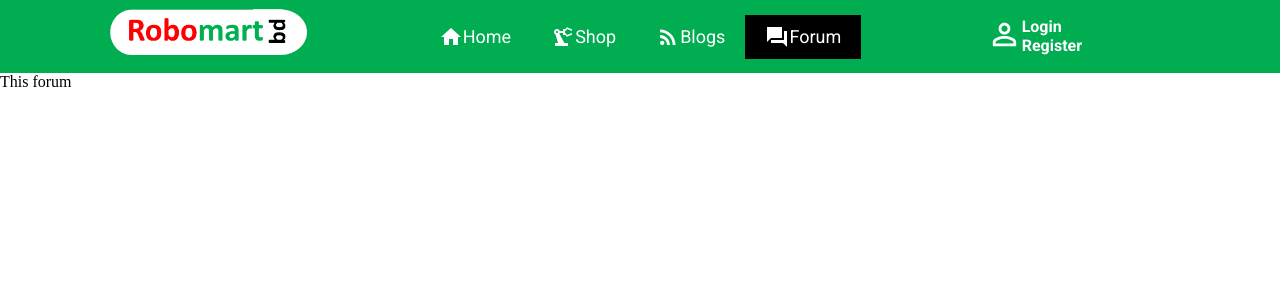
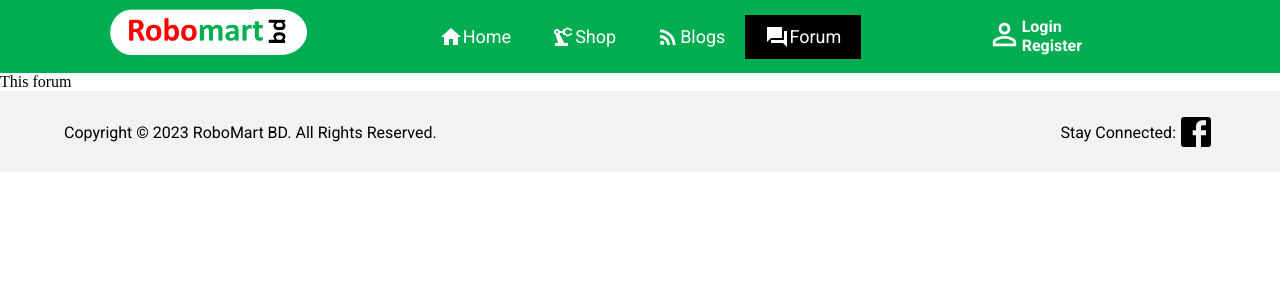
Before and after one commit to sabbir1054/robomartBD-frontend, a React (Vite) app: page /forum in a window 1280 px wide. Shown: the top 300 px of the page. Built offline with nearby package versions, Linux system fonts and the light colour scheme.

Commit message:
category wise product show done

```diff
--- a/src/App.jsx
+++ b/src/App.jsx
@@ -7,6 +7,7 @@ import Home from "./Pages/Home/Home";
 import MobileNavigation from "./Shared/NavigationBars/MobileNavigationBar/MobileNavigation";
 import MobileTopNavigation from "./Shared/NavigationBars/MobileNavigationBar/MobileTopNavigation";
 import NavigationBar from "./Shared/NavigationBars/NavigationBar";
+import Footer from "./Shared/Footer/Footer";
 
 function App() {
 
@@ -21,6 +22,7 @@ function App() {
         <Route path="/blogs" element={<BlogsMainPage />} />
         <Route path="/forum" element={<ForumMainPage />} />
       </Routes>
+      <Footer/>
       <MobileNavigation />
     </>
   );
--- a/src/Pages/Home/Home.jsx
+++ b/src/Pages/Home/Home.jsx
@@ -1,12 +1,14 @@
 import React from "react";
 import Hero from "./Sections/HeroSection/Hero";
 import TopSellingProducts from "./Sections/ToSellingProducts/TopSellingProducts";
+import CategoryProducts from "./Sections/CategoryWiseProducts/CategoryProducts";
 
 const Home = () => {
   return (
     <>
       <Hero />
       <TopSellingProducts />
+      <CategoryProducts/>
     </>
   );
 };
--- /dev/null
+++ b/src/Pages/Home/Sections/CategoryWiseProducts/CategoryProducts.jsx
@@ -0,0 +1,15 @@
+import React from "react";
+import SingleCategoryProducts from "./SingleCategoryProducts";
+const CategoryProducts = () => {
+  return (
+    <>
+          <SingleCategoryProducts title={"Network Modules" } />
+          <SingleCategoryProducts title={"Controller Boards" } />
+          <SingleCategoryProducts title={"Battery and Chargers" } />
+          <SingleCategoryProducts title={"Motor and Motor Drivers" } />
+          <SingleCategoryProducts title={"Sensors" } />
+    </>
+  );
+};
+
+export default CategoryProducts;
--- /dev/null
+++ b/src/Pages/Home/Sections/CategoryWiseProducts/CategoryProducts.module.scss
@@ -0,0 +1,3 @@
+.categoryProductsWrapper {
+  max-width: 85%;
+}
--- /dev/null
+++ b/src/Pages/Home/Sections/CategoryWiseProducts/SingleCategoryProducts.jsx
@@ -0,0 +1,53 @@
+import { Box, Button, Container, Grid, Typography } from "@mui/material";
+import React from "react";
+import SingleProductCard from "../../../../Shared/SingleProductCard/SingleProductCard";
+import styles from "./CategoryProducts.module.scss";
+const SingleCategoryProducts = ({ title }) => {
+  return (
+    <Container className={styles.categoryProductsWrapper}>
+      <Box paddingY={5} marginY={2}>
+        <Box
+          className={styles.topSeelingHeading}
+          borderBottom={"1px solid #d1d1d1"}
+        >
+          <Typography
+            variant="h4"
+            style={{
+              borderLeft: "4px solid var(--primaryColor)",
+              textTransform: "uppercase",
+              fontFamily: "var(--primaryFont)",
+            }}
+          >
+            {" "}
+            {title}
+          </Typography>
+        </Box>
+
+        <Box paddingY={2}>
+          <Grid container spacing={2}>
+            <Grid item xs={12} sm={6} md={4} lg={3} xl={3}>
+              <SingleProductCard />
+            </Grid>
+            <Grid item xs={12} sm={6} md={4} lg={3} xl={3}>
+              <SingleProductCard />
+            </Grid>
+            <Grid item xs={12} sm={6} md={4} lg={3} xl={3}>
+              <SingleProductCard />
+            </Grid>
+            <Grid item xs={12} sm={6} md={4} lg={3} xl={3}>
+              <SingleProductCard />
+            </Grid>
+          </Grid>
+        </Box>
+        <Box display={"flex"} justifyContent={"flex-end"}>
+          {" "}
+          <Button variant="contained" >
+            Show More
+          </Button>
+        </Box>
+      </Box>
+    </Container>
+  );
+};
+
+export default SingleCategoryProducts;
--- a/src/Pages/Home/Sections/ToSellingProducts/TopSellingProducts.jsx
+++ b/src/Pages/Home/Sections/ToSellingProducts/TopSellingProducts.jsx
@@ -15,7 +15,10 @@ const TopSellingProducts = () => {
     <>
       <Container className={styles.topSellingWrapper}>
         <Box paddingY={5} marginY={2}>
-          <Box className={styles.topSeelingHeading}>
+          <Box
+            className={styles.topSeelingHeading}
+            borderBottom={"1px solid #d1d1d1"}
+          >
             <Typography
               variant="h4"
               style={{
@@ -27,7 +30,7 @@ const TopSellingProducts = () => {
               {" "}
               Best selling Items{" "}
             </Typography>
-            <hr />
+            {/* <hr /> */}
           </Box>
 
           <Box paddingY={2}>
--- /dev/null
+++ b/src/Shared/Footer/Footer.jsx
@@ -0,0 +1,28 @@
+import FacebookIcon from "@mui/icons-material/Facebook";
+import { Box, Container } from "@mui/material";
+import React from "react";
+import styles from "./Footer.module.scss";
+const Footer = () => {
+  return (
+    <div>
+      <Box className={styles.footerTop}></Box>
+      <Box className={styles.footerBottom}>
+        <Container
+          sx={{
+            borderTop: "1px solid #f2f2f2",
+            display: "flex",
+            justifyContent: "space-between",
+            alignItems: "center",
+          }}
+        >
+          <p className="">Copyright © 2023 RoboMart BD. All Rights Reserved.</p>
+          <div style={{ display: "flex" ,alignItems:"center"}}>
+            <p>Stay Connected:</p> <FacebookIcon className={styles.socialIcon} />
+          </div>
+        </Container>
+      </Box>
+    </div>
+  );
+};
+
+export default Footer;
--- /dev/null
+++ b/src/Shared/Footer/Footer.module.scss
@@ -0,0 +1,7 @@
+.footerBottom {
+  background-color: #f2f2f2;
+  padding: 20px 0px;
+}
+.socialIcon {
+  font-size: 40px;
+}
--- a/src/Shared/SingleProductCard/SingleProductCard.jsx
+++ b/src/Shared/SingleProductCard/SingleProductCard.jsx
@@ -10,7 +10,7 @@ const SingleProductCard = () => {
     <>
       <Card
         style={{ boxShadow: "none", width: "100%" }}
-        sx={{ height: "100%", paddingBottom: "15px" }}
+        sx={{ height: "100%", paddingBottom: "5px" }}
         className={`${styles.card} card`}
       >
         <Box
```
